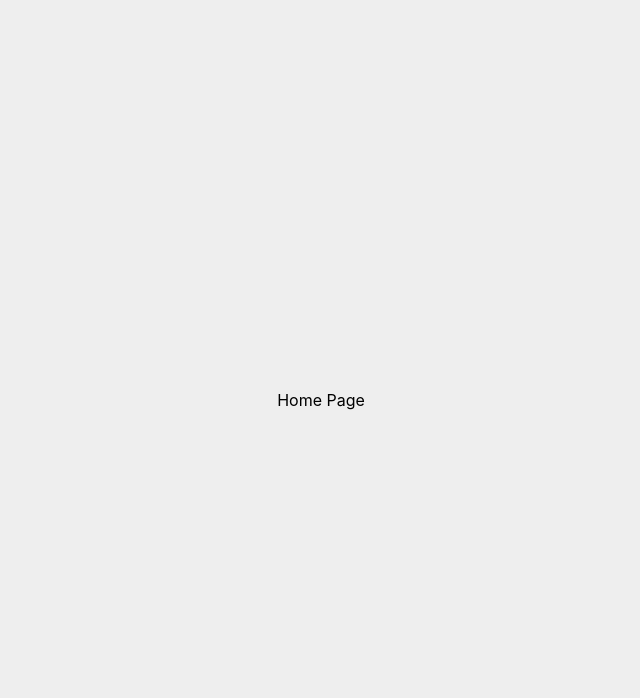
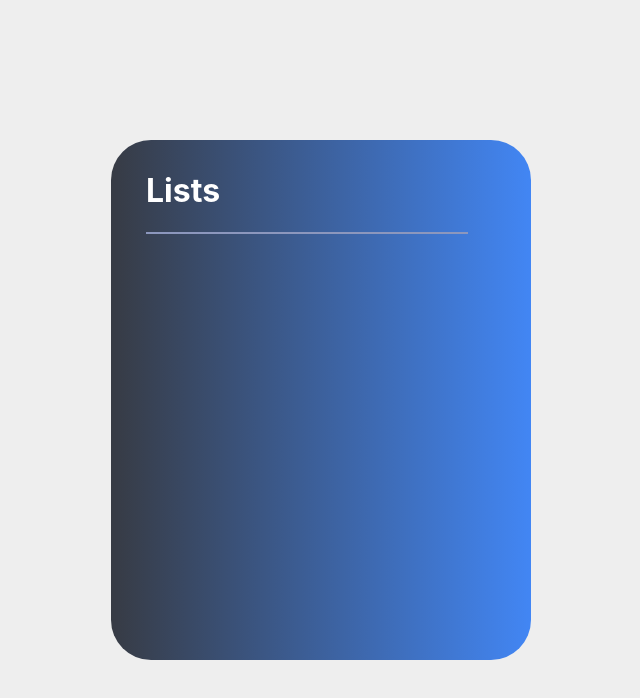
Before and after one commit to seyithantopal/knowunity, a React (Create React App) app: page / in a window 1280 px wide. Shown: the top 698 px of the page, without its empty margins (319-959 px from the left). Built offline with nearby package versions, Linux system fonts and the light colour scheme.

Commit message:
Installed styled-components library and implemented lists component

```diff
--- a/src/App.tsx
+++ b/src/App.tsx
@@ -1,5 +1,5 @@
 import React from 'react';
-import Home from './pages/Home/Home';
+import Home from './pages/Home';
 
 function App() {
   return (
--- /dev/null
+++ b/src/components/Lists/index.tsx
@@ -0,0 +1,15 @@
+import React, { FC } from 'react';
+
+// Styles
+import { Wrapper, Title, Divider } from './styles';
+
+const Lists: FC = () => {
+  return (
+    <Wrapper>
+      <Title>Lists</Title>
+      <Divider />
+    </Wrapper>
+  );
+};
+
+export default Lists;
--- /dev/null
+++ b/src/components/Lists/styles.ts
@@ -0,0 +1,24 @@
+import styled from 'styled-components';
+
+export const Wrapper = styled.div`
+  background: #373b44; /* fallback for old browsers */
+  background: -webkit-linear-gradient(to right, #373b44, #4286f4); /* Chrome 10-25, Safari 5.1-6 */
+  background: linear-gradient(to right, #373b44, #4286f4); /* W3C, IE 10+/ Edge, Firefox 16+, Chrome 26+, Opera 12+, Safari 7+ */
+  width: 400px;
+  height: 500px;
+  -webkit-border-radius: 40px;
+  -moz-osx-border-radius: 40px;
+  padding: 10px;
+`
+
+export const Title = styled.h1`
+  color: #fff;
+  margin-left: 25px;
+`
+
+export const Divider = styled.hr`
+  border: 1px solid #8c97bd;
+  width: 80%;
+  margin-left: 25px;
+  margin-top: 0;
+`
--- a/src/pages/Home/Home.tsx
+++ b/src/pages/Home/index.tsx
@@ -3,10 +3,13 @@ import React, { FC } from 'react';
 // Styles
 import { Wrapper } from './styles';
 
+// Components
+import Lists from '../../components/Lists';
+
 const Home: FC = () => {
   return (
     <Wrapper>
-      <div>Home Page</div>
+      <Lists />
     </Wrapper>
   );
 };
--- /dev/null
+++ b/src/react-app-env.d.ts
@@ -0,0 +1 @@
+/// <reference types="react-scripts" />
```
